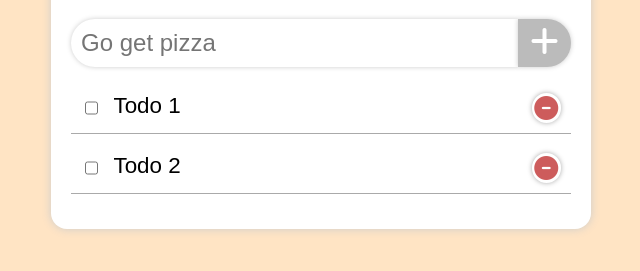
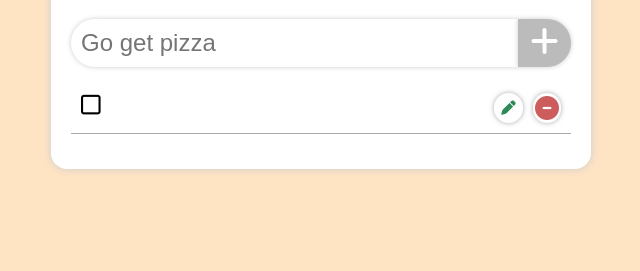
Before and after one commit to davinderpalrehal/js-todo, a plain HTML site: page index.html in a window 1280 px wide. Both pictures are taken after a click on the button 863 px from the left and 155 px from the top of the page. Shown: the part 113-384 px from the top of the page, without its empty margins (319-959 px from the left). Drawn offline with Linux system fonts and the light colour scheme.

Commit message:
MVP done

```diff
--- a/index.html
+++ b/index.html
@@ -6,96 +6,7 @@
 	<link rel="stylesheet" href="https://cdnjs.cloudflare.com/ajax/libs/font-awesome/6.6.0/css/all.min.css"
 	      integrity="sha512-Kc323vGBEqzTmouAECnVceyQqyqdsSiqLQISBL29aUW4U/M7pSPA/gEUZQqv1cwx4OnYxTxve5UMg5GT6L4JJg=="
 	      crossorigin="anonymous" referrerpolicy="no-referrer"/>
-	<style>
-        body {
-            background: bisque;
-            font-family: sans-serif;
-        }
-
-        #app {
-            max-width: 500px;
-            margin: 2em auto 0;
-            background: white;
-            padding: 20px;
-            border-radius: 1em;
-            box-shadow: 0 0 10px 0 #ccc;
-        }
-
-        h1 {
-            text-align: center;
-        }
-
-        .input-wrapper {
-            display: flex;
-        }
-
-        input[type='text'] {
-            width: 100%;
-            padding: 10px;
-            font-size: 1.5em;
-            border-radius: 50px;
-            border: none;
-            box-shadow: 0 0 5px 0 #ccc;
-            border-top-right-radius: 0;
-            border-bottom-right-radius: 0;
-        }
-
-        #add-todo {
-            border-radius: 50px;
-            border-top-left-radius: 0;
-            border-bottom-left-radius: 0;
-            border: none;
-            width: 60px;
-            box-shadow: 0 0 5px 0 #ccc;
-            background: #bbb;
-            color: white;
-            font-size: 2em;
-        }
-
-        #add-todo:hover {
-            background: #aaa;
-        }
-
-        button {
-            cursor: pointer;
-        }
-
-        .todo-wrapper {
-            list-style: none;
-            padding: 0;
-        }
-
-        .todo-wrapper li {
-            padding: 10px;
-            margin-bottom: 10px;
-            box-shadow: 0 1px 0 #aaa;
-            display: flex;
-        }
-
-        .todo-wrapper li:hover {
-            box-shadow: 0 1px 0 cyan;
-            background: #eee;
-        }
-
-        .todo-wrapper li label {
-            width: 100%;
-            cursor: pointer;
-            font-size: 1.4em;
-            padding-left: 1ch;
-        }
-
-        .todo-wrapper li button {
-            border: 2px solid white;
-            color: indianred;
-            font-size: 1.5em;
-            border-radius: 30px;
-            padding: 0;
-            height: 30px;
-            width: 33px;
-            background: white;
-            box-shadow: 0 0 5px 0 #aaa;
-        }
-	</style>
+	<link rel="stylesheet" href="src/styles/main.css">
 </head>
 <body>
 <div id="app">
@@ -109,79 +20,6 @@
 	<ul class="todo-wrapper"></ul>
 </div>
 
-<script>
-	class Todo {
-		constructor (text) {
-			this.text = text
-			this.completed = false
-			this.favorite = false
-			this.created = new Date()
-		}
-	}
-
-	const todoWrapper = document.querySelector('.todo-wrapper')
-
-	const todos = []
-
-	const todosProxy = new Proxy(todos, {
-		set (target, property, value, receiver) {
-			const result = Reflect.set(target, property, value, receiver)
-			render()
-			return result
-		},
-		deleteProperty (target, property) {
-			const result = Reflect.deleteProperty(target, property)
-			render()
-			return result
-		}
-	})
-
-	// Rendering the list of todos
-	const render = () => {
-		// clear the screen
-		todoWrapper.innerHTML = ''
-		// rerender all the list items
-		todosProxy.forEach((todo, index) => {
-			const liDOM = document.createElement('li')
-			const statusDOM = document.createElement('input')
-			statusDOM.setAttribute('type', 'checkbox')
-			statusDOM.setAttribute('id', `todo-${index}`)
-			if (todo.completed) {
-				statusDOM.setAttribute('checked', todo.completed)
-			}
-			const labelDOM = document.createElement('label')
-			labelDOM.textContent = todo.text
-			labelDOM.setAttribute('for', `todo-${index}`)
-
-			const deleteBtnDOM = document.createElement('button')
-			deleteBtnDOM.innerHTML = '<i class="fa-solid fa-circle-minus"></i>'
-		  deleteBtnDOM.addEventListener('click', (event) => {
-				console.log({ event })
-				deleteTodo(index)
-		  })
-
-			liDOM.appendChild(statusDOM)
-			liDOM.appendChild(labelDOM)
-			liDOM.appendChild(deleteBtnDOM)
-
-			todoWrapper.appendChild(liDOM)
-		})
-	}
-
-	// Adding to the list of todos
-	const addTodo = (text) => {
-		todosProxy.push(new Todo(text))
-	}
-
-	// Deleting an item from the list
-	const deleteTodo = (index) => {
-		if (index > -1 && index < todosProxy.length) {
-			todosProxy.splice(index, 1)
-		}
-	}
-
-	addTodo('Todo 1')
-	addTodo('Todo 2')
-</script>
+<script src="src/main.js"></script>
 </body>
 </html>
--- /dev/null
+++ b/src/main.js
@@ -0,0 +1,107 @@
+class Todo {
+	constructor (text) {
+		this.text = text
+		this.completed = false
+		this.favorite = false
+		this.created = new Date()
+	}
+}
+
+const todoWrapper = document.querySelector('.todo-wrapper')
+const todoInput = document.querySelector('#todo-input')
+const addBtn = document.querySelector('#add-todo')
+
+const todos = []
+
+const todosProxy = new Proxy(todos, {
+	set (target, property, value, receiver) {
+		const result = Reflect.set(target, property, value, receiver)
+		render()
+		return result
+	},
+	deleteProperty (target, property) {
+		const result = Reflect.deleteProperty(target, property)
+		render()
+		return result
+	},
+})
+
+// Rendering the list of todos
+const render = () => {
+	// clear the screen
+	const allBtns = document.querySelectorAll('.todo-wrapper button')
+	allBtns.forEach(btn => btn.removeEventListener('click', deleteTodo))
+
+	const allLabels = document.querySelectorAll('.todo-wrapper label')
+	allLabels.forEach(label => label.removeEventListener('click', toggleComplete))
+
+	todoWrapper.innerHTML = ''
+	// rerender all the list items
+	todosProxy.forEach((todo, index) => {
+		const liDOM = document.createElement('li')
+		const statusDOM = document.createElement('input')
+		statusDOM.setAttribute('type', 'checkbox')
+		statusDOM.setAttribute('id', `todo-${index}`)
+		if (todo.completed) {
+			statusDOM.setAttribute('checked', todo.completed)
+		}
+		const labelDOM = document.createElement('label')
+		labelDOM.textContent = todo.text
+		labelDOM.setAttribute('for', `todo-${index}`)
+		labelDOM.addEventListener('click', () => toggleComplete(index))
+
+		const deleteBtnDOM = document.createElement('button')
+		deleteBtnDOM.innerHTML = '<i class="fa-solid fa-circle-minus"></i>'
+		deleteBtnDOM.addEventListener('click', (event) => {
+			console.log({ event })
+			deleteTodo(index)
+		})
+
+		const editBtnDOM = document.createElement('button')
+		editBtnDOM.innerHTML = '<i class="fa-solid fa-pen"></i>'
+		editBtnDOM.classList.add('edit-btn')
+		editBtnDOM.addEventListener('click', () => {
+			editTodo(index, prompt('Edit Todo', todo.text))
+		})
+
+		liDOM.appendChild(statusDOM)
+		liDOM.appendChild(labelDOM)
+		liDOM.appendChild(editBtnDOM)
+		liDOM.appendChild(deleteBtnDOM)
+
+		todoWrapper.appendChild(liDOM)
+	})
+}
+
+// Adding to the list of todos
+const addTodo = (text) => {
+	todosProxy.push(new Todo(text))
+}
+
+// Deleting an item from the list
+const deleteTodo = (index) => {
+	if (index > -1 && index < todosProxy.length) {
+		todosProxy.splice(index, 1)
+	}
+}
+
+const toggleComplete = (index) => {
+	todosProxy[index].completed = !todosProxy[index].completed
+}
+
+todoInput.addEventListener('keyup', (event) => {
+	if (event.key === 'Enter') {
+		addTodo(todoInput.value)
+		todoInput.value = ''
+	}
+})
+
+addBtn.addEventListener('click', () => {
+	addTodo(todoInput.value)
+	todoInput.value = ''
+})
+
+const editTodo = (index, text) => {
+	todosProxy[index].text = text
+	render()
+}
--- /dev/null
+++ b/src/styles/main.css
@@ -0,0 +1,128 @@
+body {
+    background: bisque;
+    font-family: sans-serif;
+}
+
+#app {
+    max-width: 500px;
+    margin: 2em auto 0;
+    background: white;
+    padding: 20px;
+    border-radius: 1em;
+    box-shadow: 0 0 10px 0 #ccc;
+}
+
+h1 {
+    text-align: center;
+}
+
+.input-wrapper {
+    display: flex;
+}
+
+input[type='text'] {
+    width: 100%;
+    padding: 10px;
+    font-size: 1.5em;
+    border-radius: 50px;
+    border: none;
+    box-shadow: 0 0 5px 0 #ccc;
+    border-top-right-radius: 0;
+    border-bottom-right-radius: 0;
+}
+
+#add-todo {
+    border-radius: 50px;
+    border-top-left-radius: 0;
+    border-bottom-left-radius: 0;
+    border: none;
+    width: 60px;
+    box-shadow: 0 0 5px 0 #ccc;
+    background: #bbb;
+    color: white;
+    font-size: 2em;
+}
+
+#add-todo:hover {
+    background: #aaa;
+}
+
+button {
+    cursor: pointer;
+}
+
+.todo-wrapper {
+    list-style: none;
+    padding: 0;
+}
+
+.todo-wrapper li {
+    padding: 10px;
+    margin-bottom: 10px;
+    box-shadow: 0 1px 0 #aaa;
+    display: flex;
+}
+
+.todo-wrapper li:hover {
+    box-shadow: 0 1px 0 cyan;
+    background: #eee;
+}
+
+.todo-wrapper li label {
+    width: 100%;
+    cursor: pointer;
+    font-size: 1.4em;
+    padding-left: 1ch;
+}
+
+.todo-wrapper li button {
+    border: 2px solid white;
+    color: indianred;
+    font-size: 1.5em;
+    border-radius: 30px;
+    padding: 0;
+    height: 30px;
+    width: 33px;
+    background: white;
+    box-shadow: 0 0 5px 0 #aaa;
+}
+
+.todo-wrapper li input[type='checkbox'] {
+    display: none;
+}
+
+.todo-wrapper li input[type='checkbox'] + label {
+    position: relative;
+    padding-left: 25px;
+    cursor: pointer;
+}
+
+.todo-wrapper input[type='checkbox'] + label:before {
+    content: '\f0c8';
+    font-family: 'Font Awesome 6 Free';
+    position: absolute;
+    left: 0;
+    top: 0;
+    width: 20px;
+    height: 20px;
+    border-radius: 5px;
+}
+
+.todo-wrapper input[type='checkbox']:checked + label {
+    color: seagreen;
+}
+
+.todo-wrapper input[type='checkbox']:checked + label:before {
+    content: '\f14a';
+    font-family: 'Font Awesome 6 Free';
+    color: seagreen;
+}
+
+.todo-wrapper .edit-btn {
+    color: seagreen;
+    font-size: .9em;
+    margin: 0 10px;
+    height: 10px;
+    height: 30px;
+    width: 36px;
+}
```
